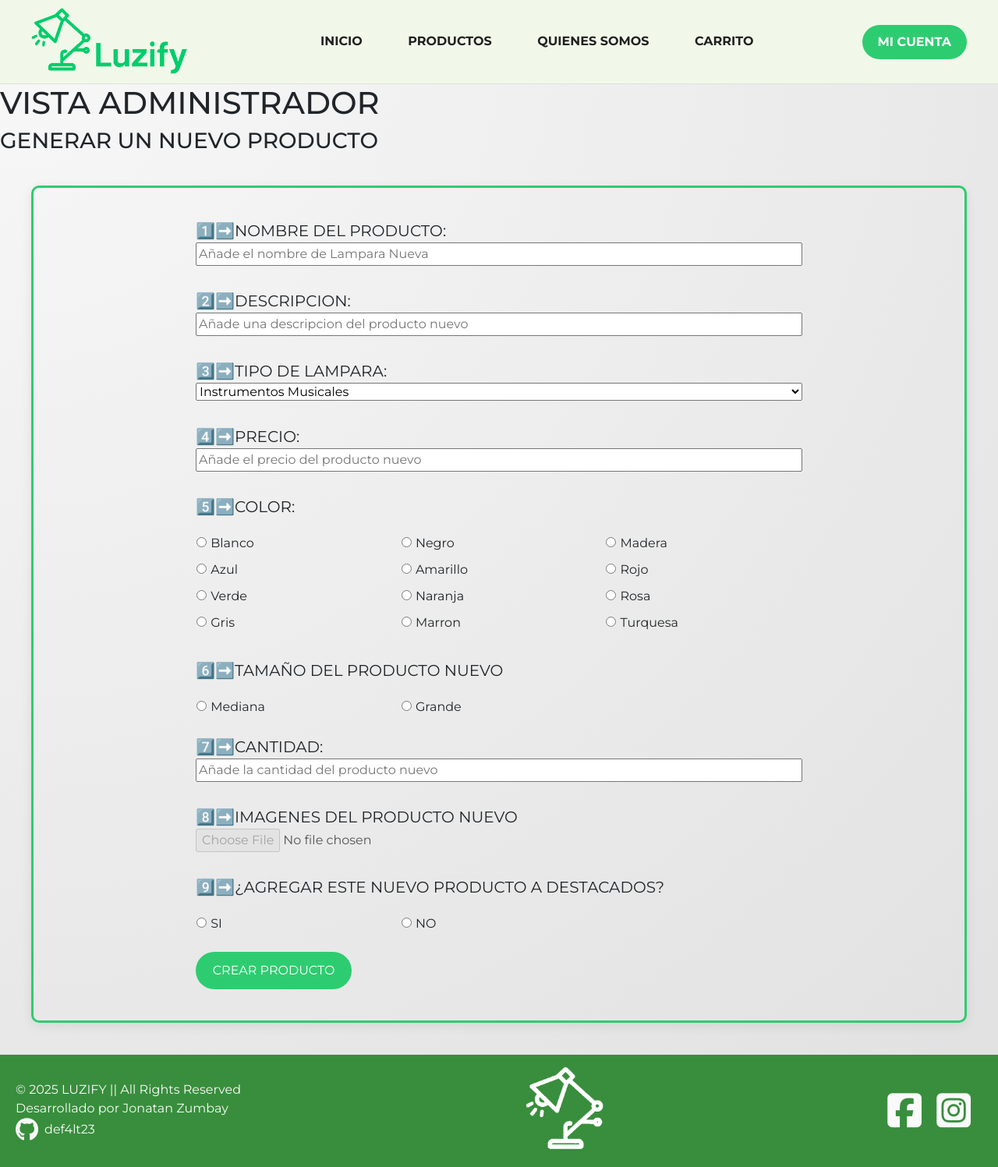
After one commit to def4lt23/DPFS_jonatan_zumbay, a Node server app: page /products/crearprod in a window 1280 px wide. The commit adds this page. Shown: the whole page at 78% size. Run offline with Node 20, Linux system fonts and the light colour scheme.

Commit message:
agregada vista dinamica crear producto

```diff
--- a/controllers/productsController.js
+++ b/controllers/productsController.js
@@ -3,6 +3,7 @@ const path = require('path') // manejar las rutas
 
 const productsPath = path.join(__dirname, '../data/products.json'); // ruta al archivo de productos
 const colorsPath = path.join(__dirname, '../data/colors.json'); // ruta al archivo de colores
+const modelsPath = path.join(__dirname, '../data/models.json'); // ruta a los modelos
 
 const productsController = {
   productos: function (req, res, next) {
@@ -36,6 +37,14 @@ const productsController = {
     });
   },
 
+  crearProductos: function (req, res, next) {
+    const productosjs = JSON.parse(fs.readFileSync(productsPath, 'utf-8')); //productos a js
+    const colors = JSON.parse(fs.readFileSync(colorsPath, 'utf-8')); //colores a js
+    const modelsjs = JSON.parse(fs.readFileSync(modelsPath, 'utf-8')); //colores a js
+
+    res.render("products/crearprod", {colors, modelsjs}); //envia los colores y modelos a la vista de crear productos
+  }
+
 };
 
 
--- /dev/null
+++ b/public/styles/crearprod.css
@@ -0,0 +1,71 @@
+.contenedor {
+    display: flex;
+    flex-direction: column;
+    justify-content: center;
+    align-items: center;
+    padding: 40px 20px;
+    max-width: 1200px;
+    margin: 0 auto;
+    gap: 40px;
+    margin: 40px auto;
+    border: 3px solid #2ECC71;
+    border-radius: 10px;
+    box-shadow: 0 4px 15px rgba(0, 0, 0, 0.08);
+}
+
+.botoncrear {
+    background-color: #2ECC71;
+    color: white;
+    padding: 12px 20px;
+    border: none;
+    border-radius: 25px;
+    cursor: pointer;
+    font-size: 1rem;
+    transition: background-color 0.3s ease;
+    width: 100%;
+    max-width: 200px;
+    box-sizing: border-box;
+    align-self: center;
+
+}
+
+.botoncrear:hover {
+    background-color: #27AE60;
+}
+
+.clasep {
+    flex-direction: row;
+    gap: 10px;
+    width: 100%;
+    max-width: 900px;
+    margin-bottom: 30px;
+
+}
+
+.clasep label {
+    font-size: 20px;
+}
+
+.clasep input, select {
+    width: 100%;
+}
+
+.claser {
+    display: grid;
+    grid-template-columns: repeat(3, 1fr); /* 3 columnas iguales */
+    gap: 10px; /* espacio entre cada radio+label */
+}
+
+.claser legend {
+    grid-column: 1 / -1; /* que el legend ocupe todo el ancho del grid */
+    font-size: 20px;
+    margin-bottom: 10px;
+}
+
+.claser label {
+    gap: 5px;
+}
+
+.claser input {
+    width: 15px;
+}
--- a/routes/products.js
+++ b/routes/products.js
@@ -2,10 +2,13 @@ var express = require('express');
 const productsController = require('../controllers/productsController');
 var router = express.Router();
 
-/* GET productos page. */
+/* GET productos page */
 router.get('/productos', productsController.productos);
 
 // :id significa que es un parámetro dinámico en la URL
 router.get('/detalle/:id', productsController.enviarProducto);
 
+/* GET productos nuevos page */
+router.get('/crearprod', productsController.crearProductos);
+
 module.exports = router;
--- /dev/null
+++ b/views/products/crearprod.ejs
@@ -0,0 +1,86 @@
+<!DOCTYPE html>
+<html lang="en">
+<%- include('../partials/head.ejs', {estilod:'crearprod.css'}) %>
+
+    <body>
+        <%- include('../partials/header.ejs') %>
+            <h1>VISTA ADMINISTRADOR</h1>
+            <H3>GENERAR UN NUEVO PRODUCTO</H3>
+            <div class="contenedor">
+                <form action="/products/crearprod" method="POST">
+                    <div class="clasep">
+                        <label for="nombre">1️⃣➡️NOMBRE DEL PRODUCTO:</label>
+                        <input type="text" id="nombre" name="nombre" placeholder="Añade el nombre de Lampara Nueva"
+                            required>
+                    </div>
+                    <div class="clasep">
+                        <label for="descripcion">2️⃣➡️DESCRIPCION:</label>
+                        <input type="text" id="descripcion" name="descripcion"
+                            placeholder="Añade una descripcion del producto nuevo" required>
+                    </div>
+                    <div class="clasep">
+                        <label for="opciones">3️⃣➡️TIPO DE LAMPARA:</label>
+                        <select id="opciones" name="opciones">
+                            <% modelsjs.forEach(function(tipo, index) { %>
+                                <option value="<%= tipo.id %>">
+                                    <%= tipo.nombre %>
+                                </option>
+                                <% }) %>
+                        </select>
+                    </div>
+                    <div class="clasep">
+                        <label for="precio">4️⃣➡️PRECIO:</label>
+                        <input type="text" id="precio" name="precio" placeholder="Añade el precio del producto nuevo"
+                            required min="0" step="0.01">
+                    </div>
+                    <fieldset class="claser">
+                        <legend>5️⃣➡️COLOR:</legend>
+                        <% colors.forEach(function(color) { %>
+                            <label>
+                                <input type="radio" id="color-<%= color.id %>" name="color" value="<%= color.id %>">
+                                <%= color.nombre %>
+                            </label>
+                            <% }) %>
+                                <br>
+                    </fieldset>
+
+                    <fieldset class="claser">
+                        <legend>6️⃣➡️TAMAÑO DEL PRODUCTO NUEVO</legend>
+                        <label>
+                            <input type="radio" name="tamano" value="Mediana">
+                            Mediana
+                        </label>
+                        <label>
+                            <input type="radio" name="tamano" value="Grande">
+                            Grande
+                        </label>
+                    </fieldset>
+                    <br>
+                    <div class="clasep">
+                        <label for="stock">7️⃣➡️CANTIDAD:</label>
+                        <input type="number" id="stock" name="stock" placeholder="Añade la cantidad del producto nuevo"
+                            min="0" required>
+                    </div>
+                    <div class="clasep">
+                        <label for="image">8️⃣➡️IMAGENES DEL PRODUCTO NUEVO</label>
+                        <input type="file" id="image" name="image" disabled>
+                    </div>
+                    <fieldset class="claser">
+                        <legend>9️⃣➡️¿AGREGAR ESTE NUEVO PRODUCTO A DESTACADOS?</legend>
+                        <label>
+                            <input type="radio" name="destacado" value="SI">
+                            SI
+                        </label>
+                        <label>
+                            <input type="radio" name="destacado" value="NO">
+                            NO
+                        </label>
+                    </fieldset>
+                    <br>
+                    <button type="submit" class="botoncrear">CREAR PRODUCTO</button>
+            </div>
+            <%- include('../partials/footer.ejs') %>
+                <%- include('../partials/scripts.ejs') %>
+    </body>
+
+</html>
--- a/views/products/detalle.ejs
+++ b/views/products/detalle.ejs
@@ -46,9 +46,10 @@
                         </div>
 
                     </div>
+                    <p>Valor de los precios en Pesos Argentinos || Tamaños: Mediano (20 a 30cm) - Grande (40 a 50cm)</p>
 
                     <%- include('../partials/footer.ejs') %>
-                        <%- include('../partials/scripts.ejs') %>
+                    <%- include('../partials/scripts.ejs') %>
             </section>
     </body>
 
```
